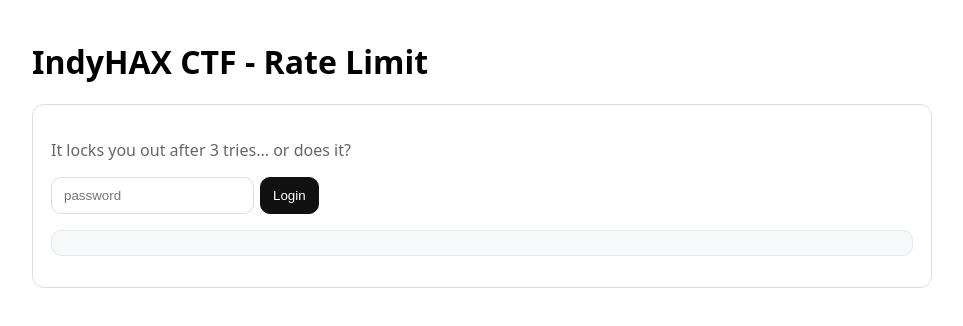
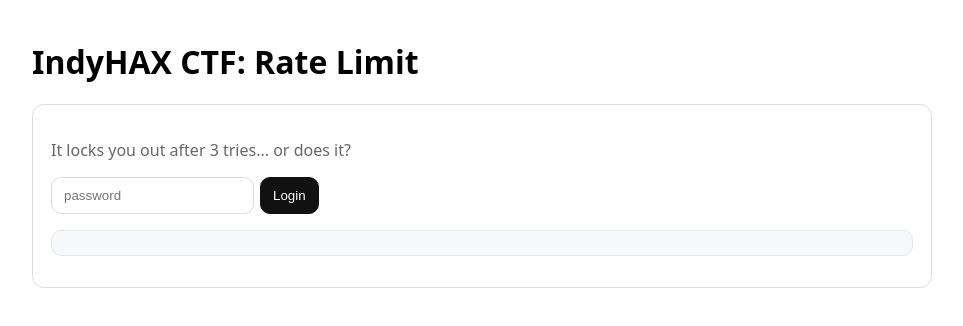
Before and after one commit to indyhax/indyhax-rate-limit, a plain HTML site: page index.html in a window 1280 px wide. Shown: the whole page, without its empty margins (158-1121 px from the left). Drawn offline with Linux system fonts and the light colour scheme.

Commit message:
Normalize page titles

```diff
--- a/index.html
+++ b/index.html
@@ -1,8 +1,8 @@
 <!doctype html><html lang="en"><head><meta charset="utf-8"/><meta name="viewport" content="width=device-width,initial-scale=1"/>
-<title>IndyHAX â€¢ Rate Limit</title>
+<title>IndyHAX CTF: €¢ Rate Limit</title>
 <style>body{font-family:system-ui,Segoe UI,Roboto,Arial,sans-serif;max-width:900px;margin:40px auto;padding:0 16px}.card{border:1px solid #ddd;border-radius:12px;padding:18px;background:#fff}.muted{color:#666}input{padding:10px 12px;border-radius:10px;border:1px solid #ddd}button{padding:10px 12px;border-radius:10px;border:1px solid #111;background:#111;color:#fff;margin-left:6px}pre{margin-top:12px;padding:12px;border-radius:10px;background:#f6f8fa;border:1px solid #e5e7eb;white-space:pre-wrap}</style>
 </head><body>
-<h1>IndyHAX CTF - Rate Limit</h1>
+<h1>IndyHAX CTF: Rate Limit</h1>
 <div class="card">
 <p class="muted">It locks you out after 3 tries... or does it?</p>
 <p><input id="pw" placeholder="password"/><button id="go">Login</button></p>
```
